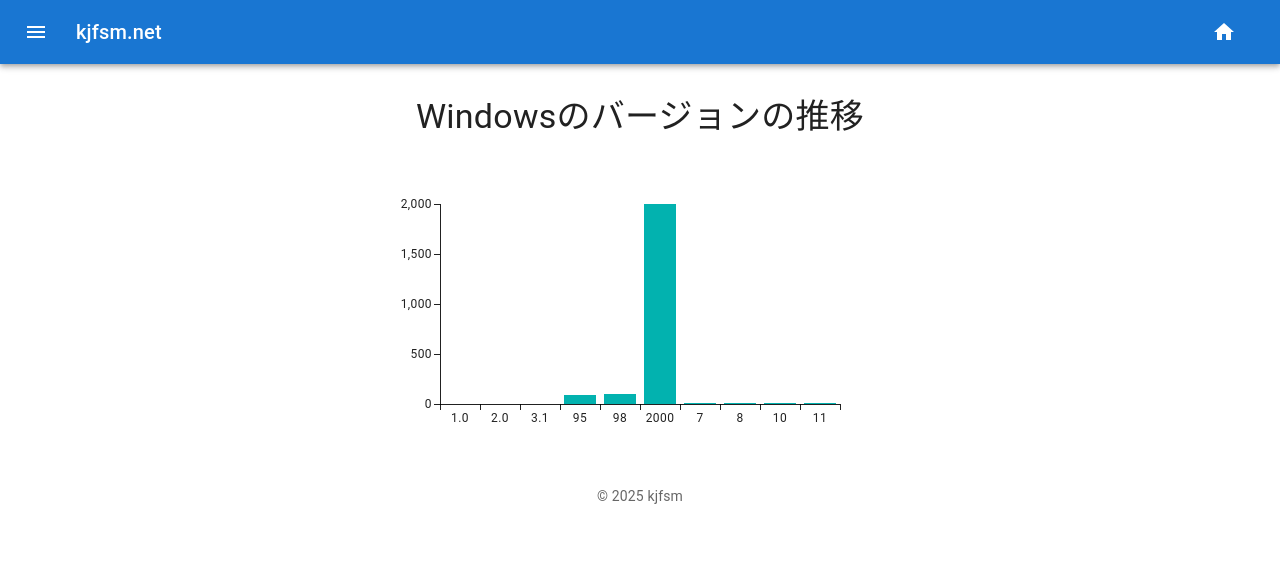
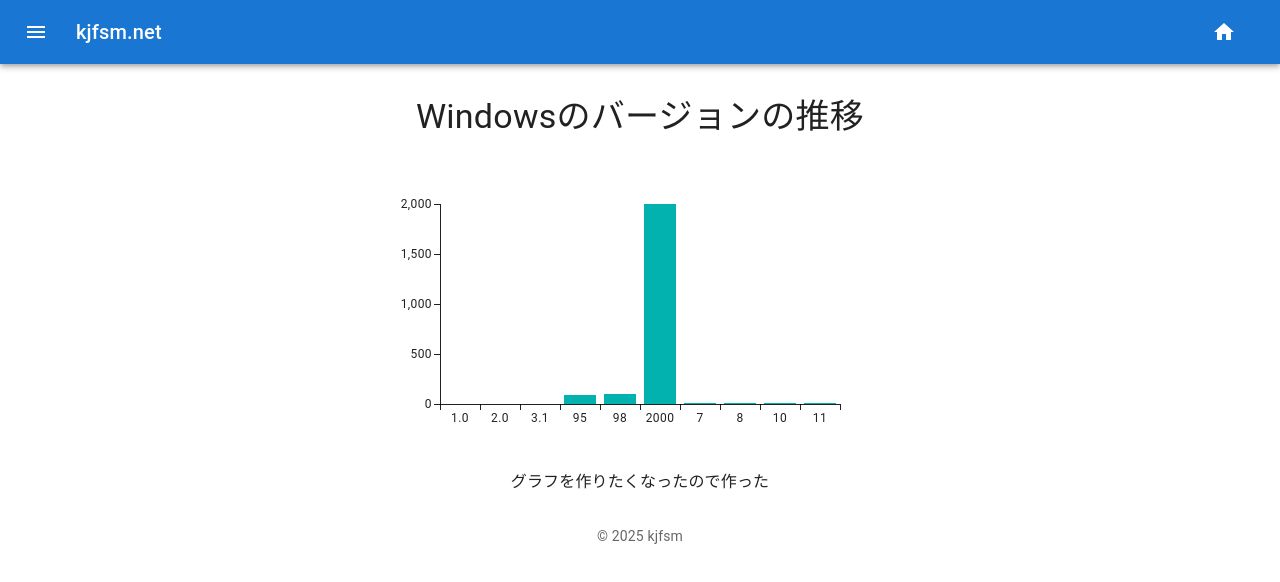
Before and after one commit to kjfsm/kjfsm.github.io, a Next.js app: page /windows in a window 1280 px wide. Shown: the top 582 px of the page. Built offline with nearby package versions, Linux system fonts and the light colour scheme; what @mui/material-nextjs would draw is missing.

Commit message:
Add Japanese text to Windows page for enhanced user engagement

```diff
--- a/src/app/windows/page.tsx
+++ b/src/app/windows/page.tsx
@@ -45,6 +45,9 @@
           width={500}
           height={300}
         />
+        <Typography variant="body1" component="p" sx={{ mt: 2 }}>
+          グラフを作りたくなったので作った
+        </Typography>
       </Box>
     </>
   );
```
